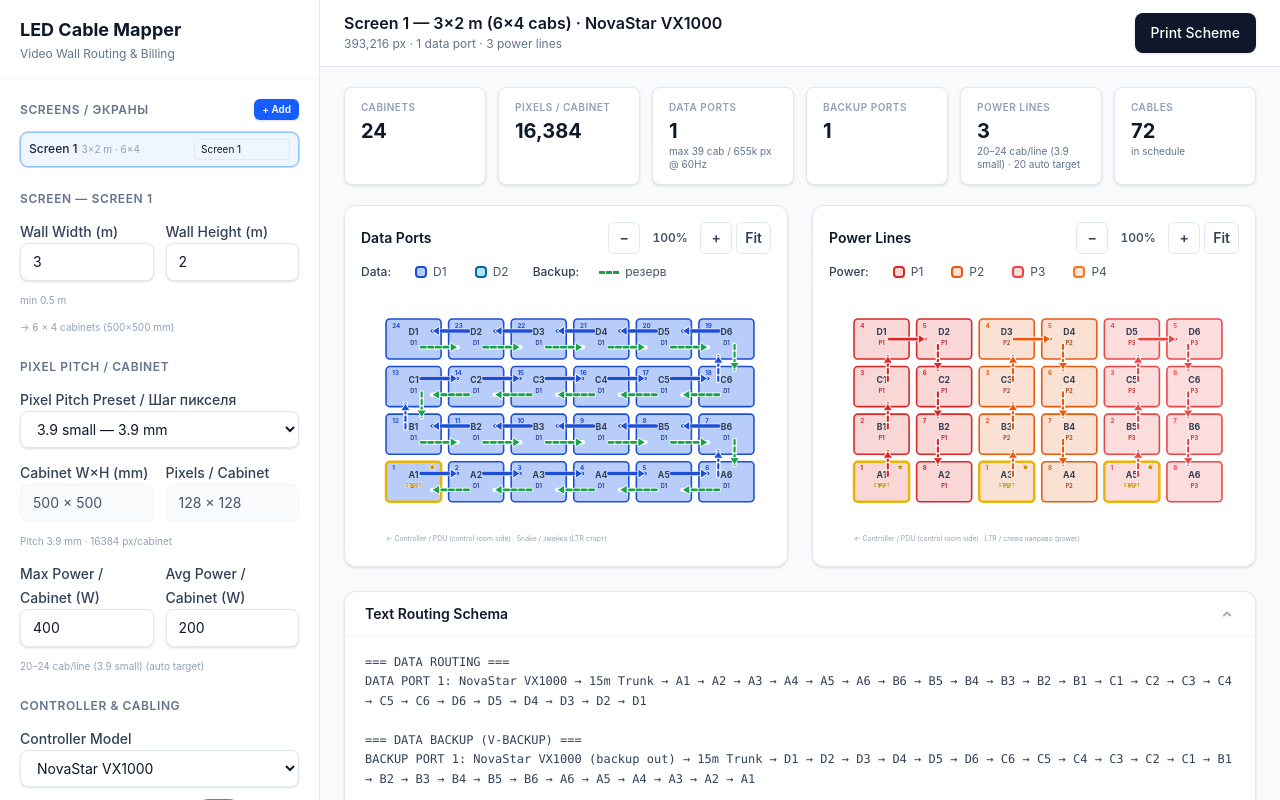
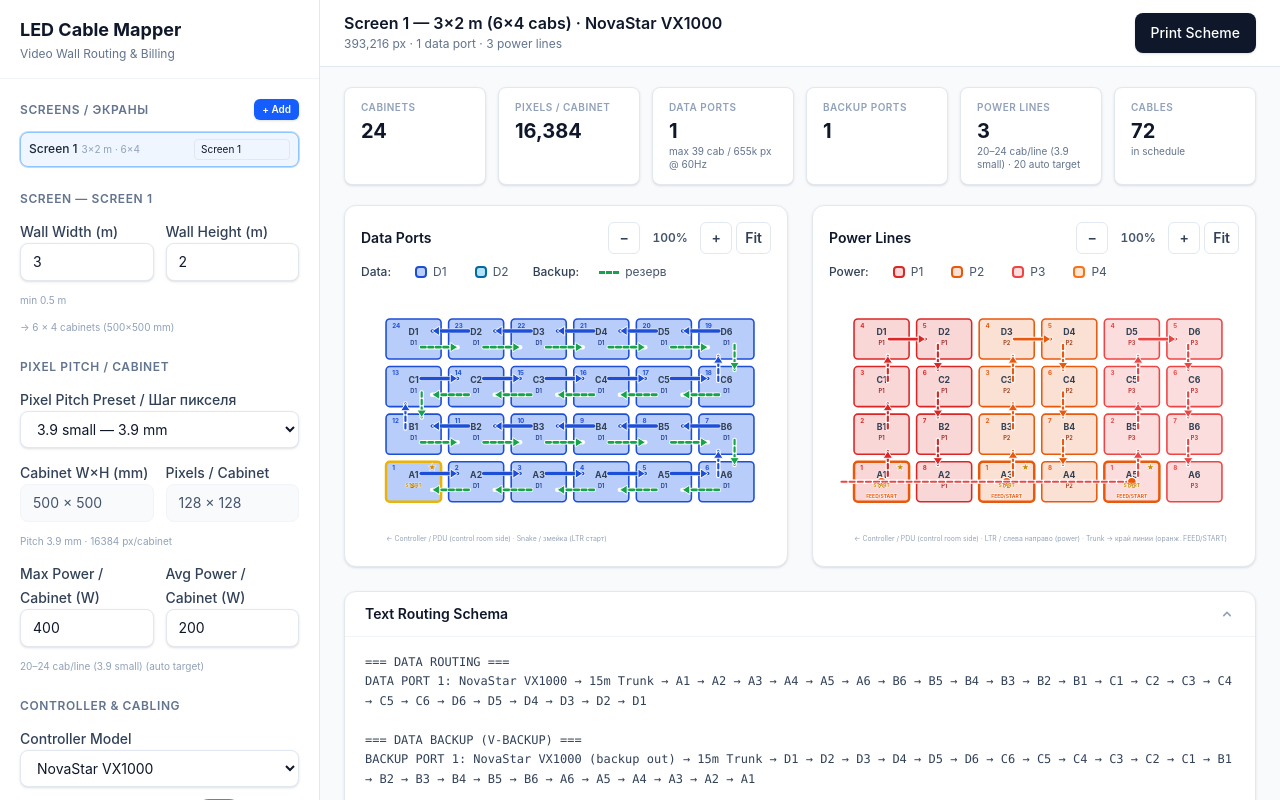
Before and after one commit to GIN1104/led-cable-mapper, a React (Vite) app: page / in a window 1280 px wide. Built offline with nearby package versions, Linux system fonts and the light colour scheme.

Commit message:
fix: make power feed mode visible in grid and cable schedule
Edge vs center feed now changes trunk source labels, routing schema text, and power grid visualization with FEED markers and dashed trunk lines.

Co-authored-by: Cursor <cursoragent@cursor.com>

```diff
--- a/package.json
+++ b/package.json
@@ -8,6 +8,7 @@
     "build": "tsc -b && vite build",
     "preview": "vite preview",
     "verify:power": "tsx scripts/verify-power-routing.mts",
+    "verify:feed": "tsx scripts/verify-power-feed.mts",
     "verify:data": "tsx scripts/verify-data-routing.mts",
     "verify:manual": "tsx scripts/verify-manual-routing.mts"
   },
--- a/src/App.tsx
+++ b/src/App.tsx
@@ -617,6 +617,7 @@ export default function App() {
                   mode="power"
                   chainStartEdge={config.chainStartEdge}
                   pitchPreset={config.pitchPreset}
+                  powerFeedMode={config.powerFeedMode}
                   manualMode={manualMode}
                   emptyCabinets={activeScreen.emptyCabinets}
                   emptyPaintMode={emptyPaintMode}
--- a/src/components/GridVisualization.tsx
+++ b/src/components/GridVisualization.tsx
@@ -1,9 +1,9 @@
 import { memo, useCallback, useEffect, useLayoutEffect, useMemo, useRef, useState } from 'react'
-import type { ChainStartEdge, PitchPresetId, RoutingResult } from '../types'
+import type { ChainStartEdge, PitchPresetId, PowerFeedMode, RoutingResult } from '../types'
 import { edgeToDirection } from '../lib/cabinetGrid'
 import { COLORS } from '../lib/constants'
 import { inferDataChainStart } from '../lib/dataRouting'
-import { inferPowerLineStart } from '../lib/powerRouting'
+import { getPowerTrunkCabinet, inferPowerLineStart } from '../lib/powerRouting'
 import {
   backupLineColor,
   dataLineColor,
@@ -29,6 +29,7 @@ interface GridVisualizationProps {
   maxAssignable?: number
   chainStartEdge?: ChainStartEdge
   pitchPreset?: PitchPresetId
+  powerFeedMode?: PowerFeedMode
 }
 
 const DESKTOP_CELL = { w: 88, h: 64, gap: 12, pad: 40 }
@@ -42,6 +43,9 @@ const ARROW_STROKE = 4.5
 const ARROW_OUTLINE = 7
 const ARROW_HEAD_LEN = 14
 const ARROW_HEAD_ANGLE = Math.PI / 5.5
+
+const TRUNK_FEED_COLOR = '#ea580c'
+const TRUNK_FEED_STROKE = '#ffffff'
 
 const LARGE_GRID_THRESHOLD = 100
 
@@ -180,6 +184,7 @@ export default memo(function GridVisualization({
   maxAssignable = 1,
   chainStartEdge = 'left',
   pitchPreset = '3.9-small',
+  powerFeedMode = 'edge',
 }: GridVisualizationProps) {
   const [isMobile, setIsMobile] = useState(
     () => typeof window !== 'undefined' && window.matchMedia('(max-width: 639px)').matches,
@@ -368,6 +373,21 @@ export default memo(function GridVisualization({
     }
     return set
   }, [effectiveStartPoints])
+
+  const feedPointsByLine = useMemo(() => {
+    if (isData) return {} as Record<number, string>
+    const map: Record<number, string> = {}
+    for (const line of powerLines) {
+      if (line.cabinets.length > 0) {
+        map[line.lineNumber] = getPowerTrunkCabinet(line, powerFeedMode).label
+      }
+    }
+    return map
+  }, [isData, powerLines, powerFeedMode])
+
+  const feedLabels = useMemo(() => {
+    return new Set(Object.values(feedPointsByLine))
+  }, [feedPointsByLine])
 
   const warnedIds = useMemo(() => {
     const type = isData ? 'data' : 'power'
@@ -743,6 +763,7 @@ export default memo(function GridVisualization({
             const lineNum = isEmpty ? 0 : (assignmentMap.get(cab.label) ?? 0)
             const isSelected = selectedLabels.has(cab.label)
             const isStart = !isEmpty && startLabels.has(cab.label)
+            const isFeed = !isEmpty && !isData && feedLabels.has(cab.label)
             const step = sequenceStepMap.get(cab.label)
 
             const dataColors = dataLineColor(lineNum)
@@ -773,6 +794,8 @@ export default memo(function GridVisualization({
                   stroke={
                     isEmpty
                       ? '#94a3b8'
+                      : isFeed
+                        ? TRUNK_FEED_COLOR
                         : isStart
                           ? '#eab308'
                           : isSelected
@@ -782,7 +805,7 @@ export default memo(function GridVisualization({
                               : COLORS.cabinetStroke
                   }
                   strokeWidth={
-                    isEmpty ? 2 : isStart ? 4 : isSelected ? 3.5 : lineNum > 0 ? 2.5 : 1.5
+                    isEmpty ? 2 : isFeed ? 4 : isStart ? 4 : isSelected ? 3.5 : lineNum > 0 ? 2.5 : 1.5
                   }
                   strokeDasharray={isEmpty ? '6 4' : undefined}
                 />
@@ -929,6 +952,57 @@ export default memo(function GridVisualization({
             })}
         </g>
 
+        <g id="trunk-feed" pointerEvents="none">
+          {!isData &&
+            powerLines.map((line) => {
+              const feedLabel = feedPointsByLine[line.lineNumber]
+              if (!feedLabel) return null
+              const feedCab = line.cabinets.find((c) => c.label === feedLabel)
+              if (!feedCab) return null
+              const target = cabinetCenter(
+                feedCab.col,
+                feedCab.row,
+                CELL_W,
+                CELL_H,
+                GAP,
+                PAD,
+              )
+              const trunkX = isRtl ? svgW - PAD / 2 : PAD / 2
+              const color = powerLineColor(line.lineNumber).stroke
+              return (
+                <g key={`trunk-${line.lineNumber}`}>
+                  <line
+                    x1={trunkX}
+                    y1={target.y}
+                    x2={target.x}
+                    y2={target.y}
+                    stroke="#ffffff"
+                    strokeWidth={6}
+                    strokeLinecap="round"
+                  />
+                  <line
+                    x1={trunkX}
+                    y1={target.y}
+                    x2={target.x}
+                    y2={target.y}
+                    stroke={color}
+                    strokeWidth={3.5}
+                    strokeDasharray="8 5"
+                    strokeLinecap="round"
+                  />
+                  <circle
+                    cx={target.x}
+                    cy={target.y}
+                    r={7}
+                    fill={TRUNK_FEED_COLOR}
+                    stroke={TRUNK_FEED_STROKE}
+                    strokeWidth={2}
+                  />
+                </g>
+              )
+            })}
+        </g>
+
         <g id="start-markers" pointerEvents="none">
           {cabinets.map((cab) => {
             if (emptySet.has(cab.label) || !startLabels.has(cab.label)) return null
@@ -969,6 +1043,34 @@ export default memo(function GridVisualization({
           })}
         </g>
 
+        <g id="feed-markers" pointerEvents="none">
+          {!isData &&
+            cabinets.map((cab) => {
+              if (emptySet.has(cab.label) || !feedLabels.has(cab.label)) return null
+              const x = PAD + cab.col * (CELL_W + GAP)
+              const y = PAD + cab.row * (CELL_H + GAP)
+              const labelSize = simplifyLabels ? 7 : 8
+              const isAlsoStart = startLabels.has(cab.label)
+              return (
+                <g key={`feed-${cab.label}`}>
+                  <text
+                    x={x + CELL_W / 2}
+                    y={y + CELL_H - 6}
+                    textAnchor="middle"
+                    fontSize={labelSize}
+                    fontWeight={700}
+                    fill={TRUNK_FEED_COLOR}
+                    stroke="#ffffff"
+                    strokeWidth={simplifyLabels ? 2 : 1.5}
+                    paintOrder="stroke"
+                  >
+                    {isAlsoStart ? 'FEED/START' : 'FEED'}
+                  </text>
+                </g>
+              )
+            })}
+        </g>
+
         <text x={PAD} y={svgH - 8} fontSize={11} fill="#94a3b8">
           {isRtl ? 'Controller / PDU (control room side) →' : '← Controller / PDU (control room side)'}
           {' · '}
@@ -979,6 +1081,14 @@ export default memo(function GridVisualization({
               : is29Power
                 ? 'Power ↑↓ вертикально (2.9)'
                 : `${isRtl ? 'RTL / справа налево' : 'LTR / слева направо'} (power)`}
+          {!isData && (
+            <>
+              {' · '}
+              {powerFeedMode === 'center'
+                ? 'Trunk → центр полосы (оранж. FEED)'
+                : 'Trunk → край линии (оранж. FEED/START)'}
+            </>
+          )}
         </text>
           </svg>
         </div>
--- a/src/lib/cableSchedule.ts
+++ b/src/lib/cableSchedule.ts
@@ -12,7 +12,7 @@ import {
   MAX_POWER_LINK_LENGTH_M,
 } from './constants'
 import { linkLengthBetween, powerLinkLengthBetween } from './cabinetGrid'
-import { getPowerTrunkCabinet } from './powerRouting'
+import { getPowerTrunkCabinet, getPowerTrunkSourceLabel } from './powerRouting'
 
 function padId(num: number): string {
   return String(num).padStart(2, '0')
@@ -52,20 +52,20 @@ export function buildRoutingSchema(
 
   lines.push('')
   lines.push('=== POWER ROUTING ===')
-  if (config.powerFeedMode === 'center' && powerLines.length > 0) {
+  const feedModeLabel =
+    config.powerFeedMode === 'center' ? 'center feed per band' : 'edge feed (line start)'
+  if (powerLines.length > 0) {
     lines.push(
-      `PDU: 32A distro, ${powerLines.length} outlet${powerLines.length !== 1 ? 's' : ''} (center feed per band)`,
+      `Feed mode: ${feedModeLabel} · ${getPowerTrunkSourceLabel(config.powerFeedMode)}`,
     )
   }
   for (const line of powerLines) {
     const path = line.cabinets.map((c) => c.label).join(' → ')
-    const feedCab = getPowerTrunkCabinet(line, config)
-    const feedNote =
-      config.powerFeedMode === 'center' && feedCab.label !== line.cabinets[0].label
-        ? ` [trunk @ ${feedCab.label}]`
-        : ''
+    const feedCab = getPowerTrunkCabinet(line, config.powerFeedMode)
+    const feedTag =
+      config.powerFeedMode === 'center' ? 'center feed' : 'edge feed'
     lines.push(
-      `POWER LINE ${line.lineNumber}: PDU / Distro → ${trunk} → ${path}${feedNote} (${line.totalPowerW}W max)`,
+      `POWER LINE ${line.lineNumber}: ${getPowerTrunkSourceLabel(config.powerFeedMode)} → ${trunk} → ${feedCab.label} (${feedTag}) · chain ${path} (${line.totalPowerW}W max)`,
     )
   }
 
@@ -158,13 +158,15 @@ export function buildCableSchedule(
     }
   }
 
+  const powerTrunkSource = `${screenPrefix}${getPowerTrunkSourceLabel(config.powerFeedMode)}`
+
   for (const line of powerLines) {
     powerTrunkCount++
-    const feedCab = getPowerTrunkCabinet(line, config)
+    const feedCab = getPowerTrunkCabinet(line, config.powerFeedMode)
     entries.push({
       cableId: `M-PWR-${padId(powerTrunkCount)}`,
       lineType: 'Power',
-      source: `${screenPrefix}PDU / Power Distro`,
+      source: powerTrunkSource,
       destination: `${screenPrefix}Cabinet ${feedCab.label}`,
       cableType: CABLE_TYPES.powerTrunk,
       lengthM: trunkLen,
--- a/src/lib/powerRouting.ts
+++ b/src/lib/powerRouting.ts
@@ -662,12 +662,17 @@ export function getPowerLineCenterCabinet(cabinets: Cabinet[]): Cabinet {
   })[0]
 }
 
+/** Подпись источника силового trunk в ведомости */
+export function getPowerTrunkSourceLabel(feedMode: ScreenConfig['powerFeedMode']): string {
+  return feedMode === 'center' ? '32A Robot / PDU Distro' : 'PDU / Power Distro'
+}
+
 /** Точка подключения силового trunk для линии */
 export function getPowerTrunkCabinet(
   line: PowerLine,
-  config: ScreenConfig,
+  feedMode: ScreenConfig['powerFeedMode'],
 ): Cabinet {
-  if (config.powerFeedMode === 'center') {
+  if (feedMode === 'center') {
     return getPowerLineCenterCabinet(line.cabinets)
   }
   return line.cabinets[0]
```
Also changed, not shown: scripts/verify-power-feed.mts (added). Lines whose indentation alone changed are shown as unchanged.
